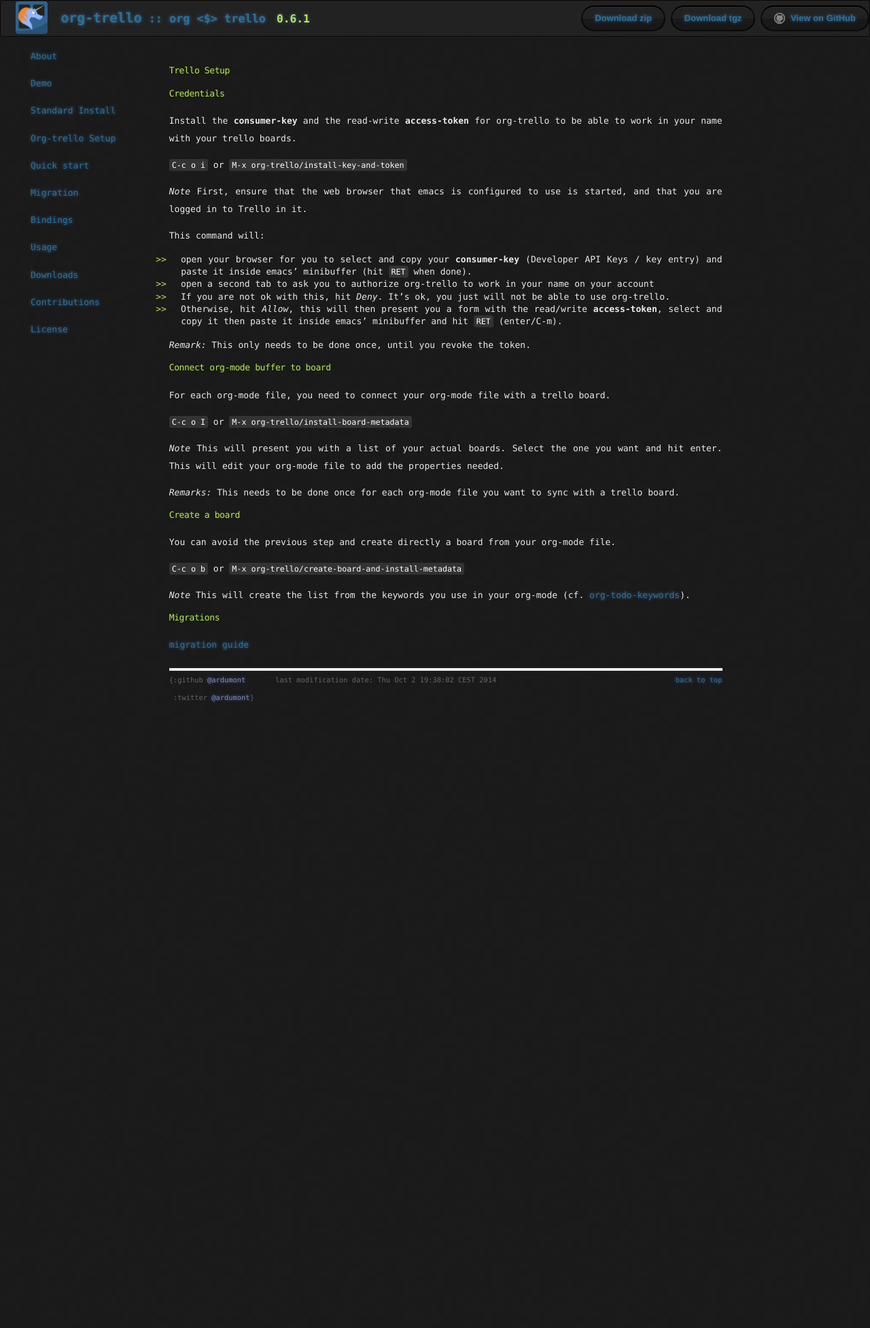
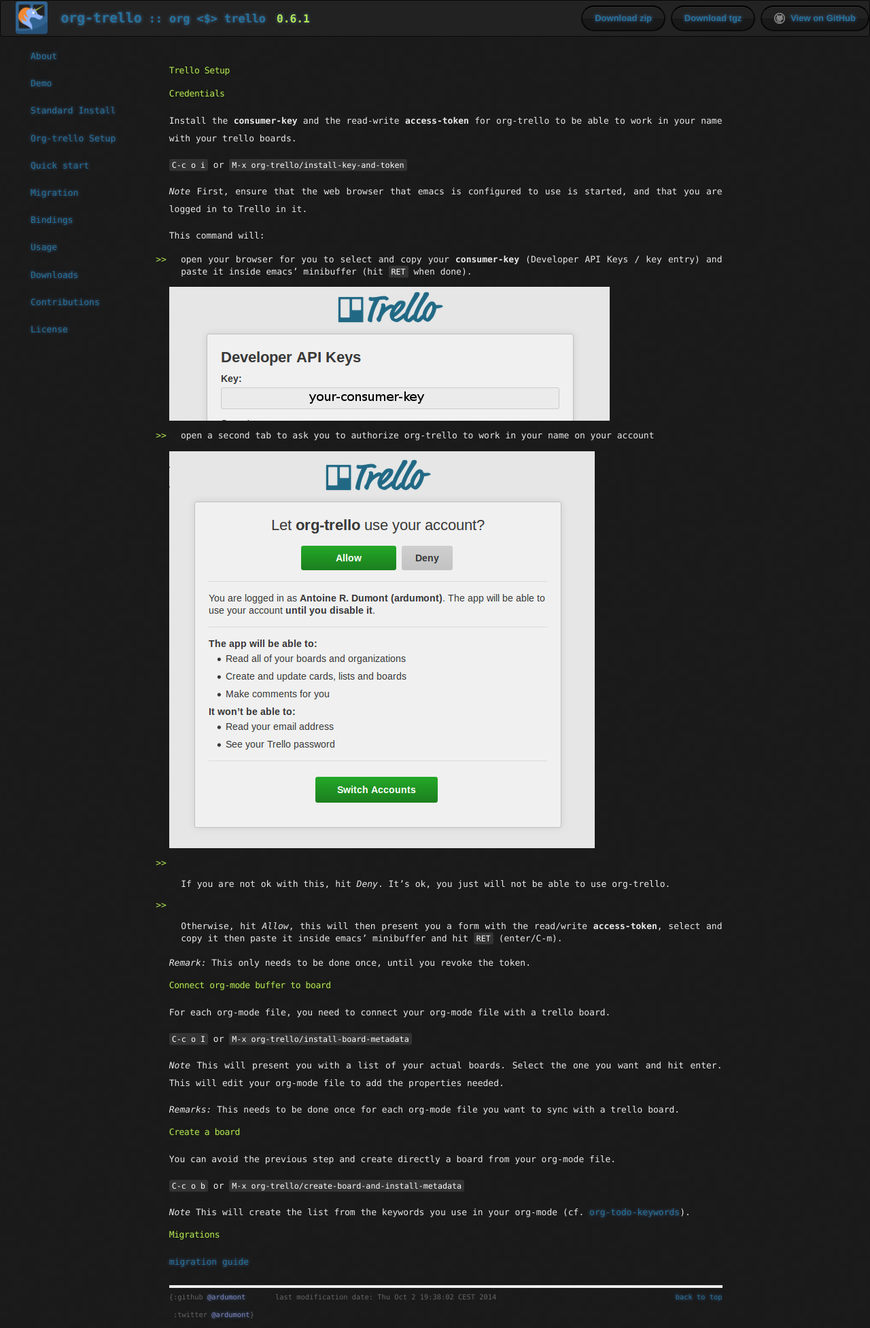
Before and after one commit to org-trello/org-trello.github.io, a Jekyll site: the page built from trello-setup.md, in a window 1280 px wide. Shown: the whole page at 68% size. Built offline with Jekyll 4.4.1, drawn with Linux system fonts in a browser that asks for light colours; nearby versions of some CDN libraries; library files that are not in the unit come from our copies; Markdown is read by kramdown in place of the engine named in the settings; before the commit the page ends 1045 px from its top, so only the background shows below that.

Commit message:
Improve trello setup information

```diff
--- a/trello-setup.md
+++ b/trello-setup.md
@@ -16,8 +16,15 @@ First, ensure that the web browser that emacs is configured to use is started, a
 This command will:
 
 - open your browser for you to select and copy your **consumer-key** (Developer API Keys / key entry) and paste it inside emacs' minibuffer (hit <kbd>RET</kbd> when done).
+
+<img src="./images/trello-credentials/retrieve-consumer-key.png" />
+
 - open a second tab to ask you to authorize org-trello to work in your name on your account
+
+<img src="./images/trello-credentials/authorize-org-trello.png" />
+
 - If you are not ok with this, hit *Deny*. It's ok, you just will not be able to use org-trello.
+
 - Otherwise, hit *Allow*, this will then present you a form with the read/write **access-token**, select and copy it then paste it inside emacs' minibuffer and hit <kbd>RET</kbd> (enter/C-m).
 
 *Remark:* This only needs to be done once, until you revoke the token.
```
Also changed, not shown: images/trello-credentials/authorize-org-trello.png (added), images/trello-credentials/retrieve-consumer-key.png (added).
